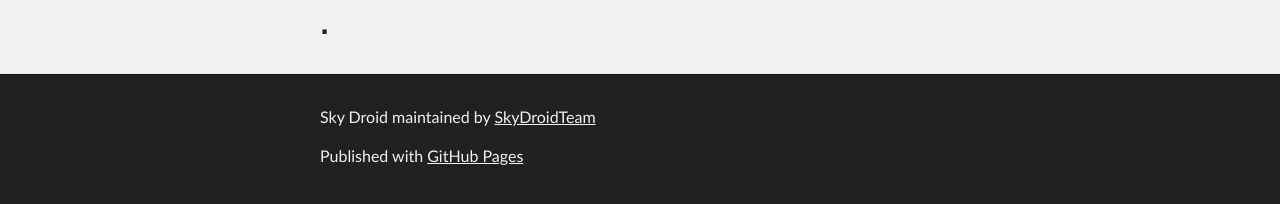
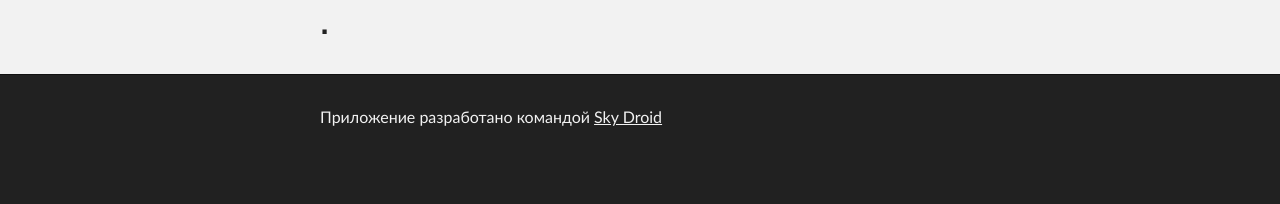
Before and after one commit to SkyDroidTeam/skynotepad, a plain HTML site: page index.html in a window 1280 px wide. Shown: the part 252-456 px from the top of the page. Drawn offline with Linux system fonts and the light colour scheme.

Commit message:
Update index.html

```diff
--- a/index.html
+++ b/index.html
@@ -39,8 +39,7 @@
     <!-- FOOTER  -->
     <div id="footer_wrap" class="outer">
       <footer class="inner">
-        <p class="copyright">Sky Droid maintained by <a href="https://github.com/SkyDroidTeam">SkyDroidTeam</a></p>
-        <p>Published with <a href="https://pages.github.com">GitHub Pages</a></p>
+        <p class="copyright">Приложение разработано командой <a href="https://vk.com/sky_droid_team">Sky Droid</a></p>
       </footer>
     </div>
 
```
